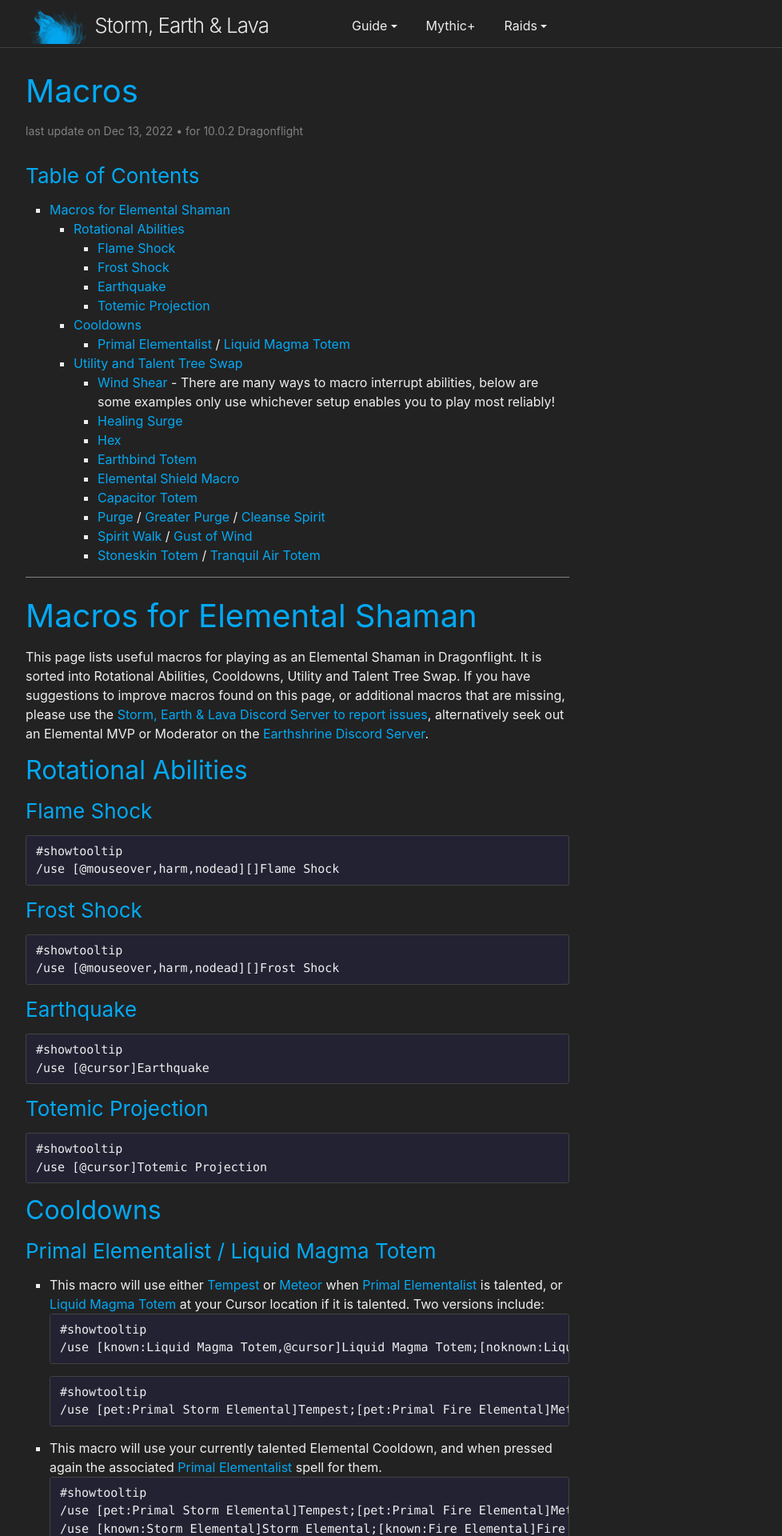
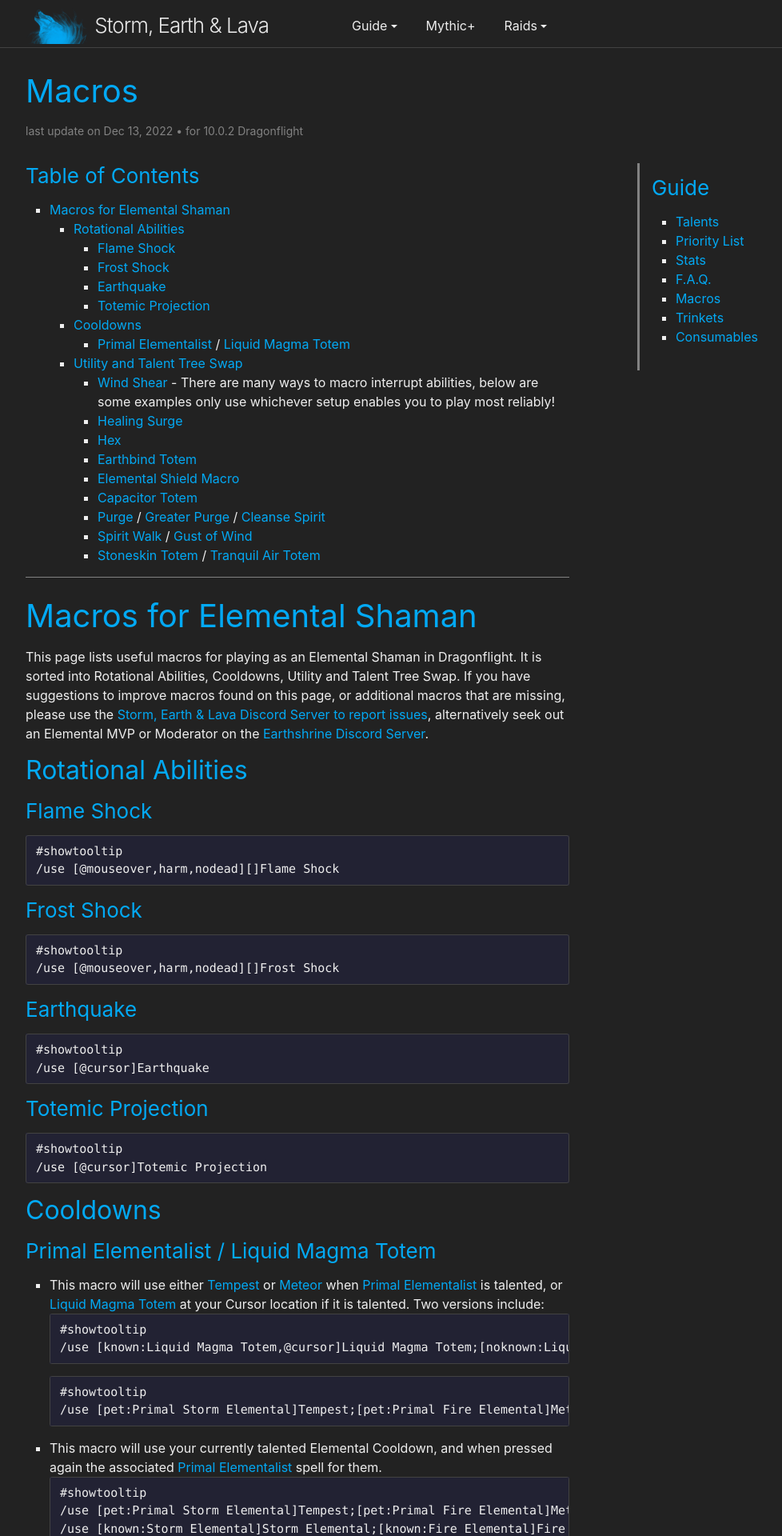
Before and after one commit to stormearthandlava/stormearthandlava.github.io, a Jekyll site: the page built from guide/general/macros.md, in a window 1280 px wide. Shown: the top 1920 px of the page at 80% size, without its empty margins (268-1246 px from the left). Built offline with Jekyll 4.4.1, drawn with Linux system fonts in a browser that asks for light colours; a script that is not in the unit is left out.

Commit message:
Update site_structure.yml

```diff
--- a/_data/site_structure.yml
+++ b/_data/site_structure.yml
@@ -10,12 +10,14 @@
       url: /guide/general/priority_list.html
     - title: Stats
       url: /guide/general/stats.html
+    - title: F.A.Q.
+      url: /guide/general/faq.html
+    - title: Macros
+      url: /guide/general/macros.html
     - title: Trinkets
       url: /guide/general/trinkets.html
     - title: Consumables
       url: /guide/general/consumables.html
-    - title: F.A.Q.
-      url: /guide/general/faq.html
 - title: Mythic+
   url: /guide/mythic_plus/mythic_plus.html
 - title: Raids
```
